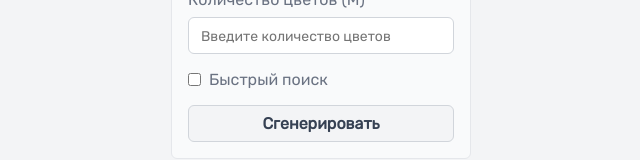
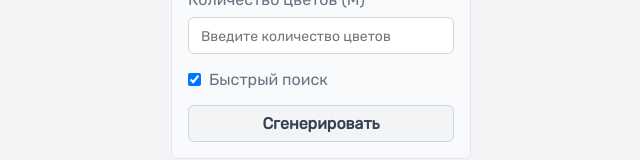
Before and after one commit to Kicshikxo/Liquid-Sort-Solver, a Vue app: page / in a window 1280 px wide. Shown: the part 414-574 px from the top of the page, without its empty margins (319-959 px from the left). Built offline with nearby package versions, Linux system fonts and the light colour scheme.

Commit message:
feat(ui): enable fast search by default

```diff
--- a/src/App.vue
+++ b/src/App.vue
@@ -36,7 +36,7 @@
           class="input__field input__field--checkbox"
           title="Если включено - поиск займёт меньше времени, но решение потребует большего количества ходов. Рекомендуется для большого количества пробирок."
         >
-          <input type="checkbox" id="fast-search" name="fast-search" />
+          <input type="checkbox" id="fast-search" name="fast-search" checked />
           <label for="fast-search">Быстрый поиск</label>
         </div>
         <button class="button" type="submit">Сгенерировать</button>
```
